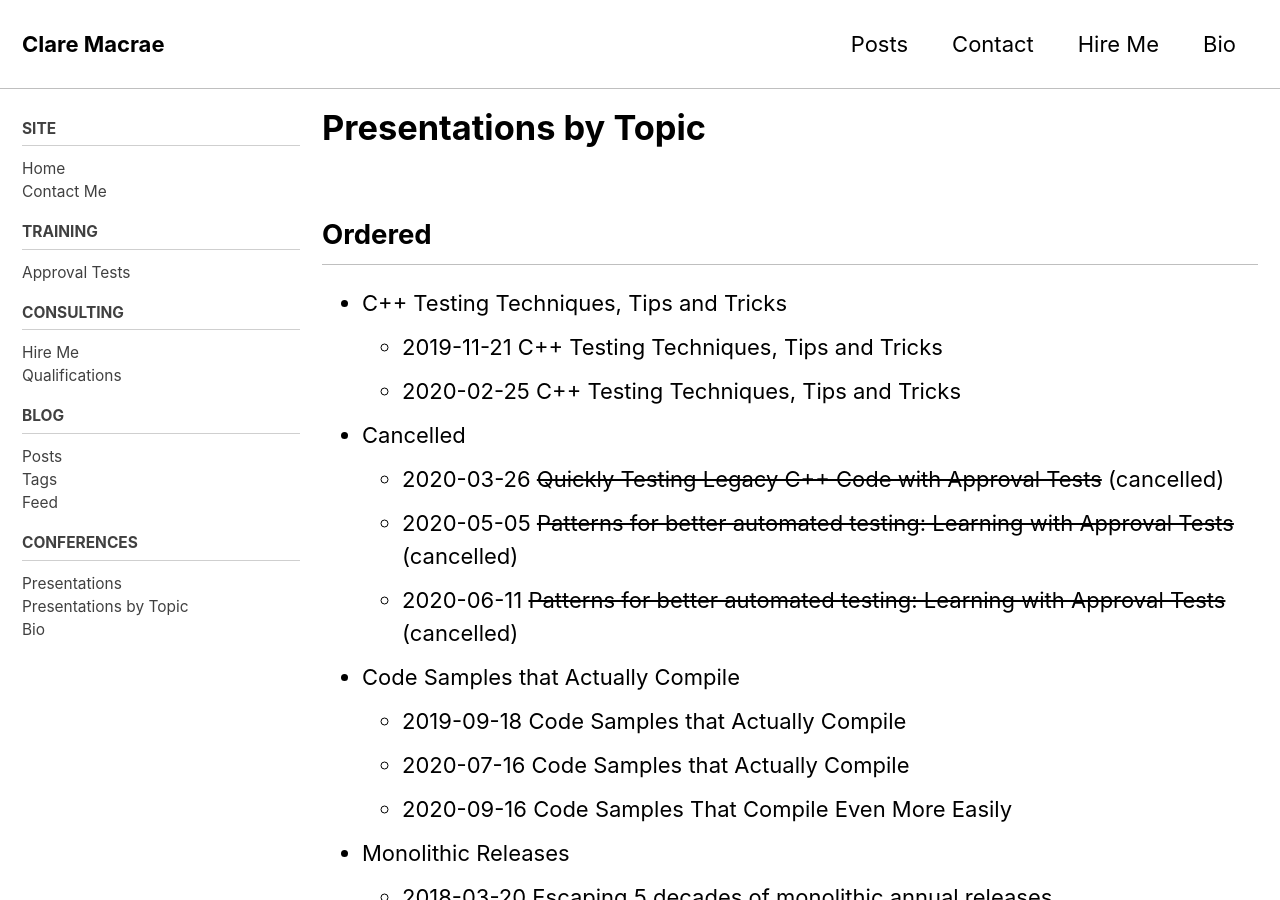
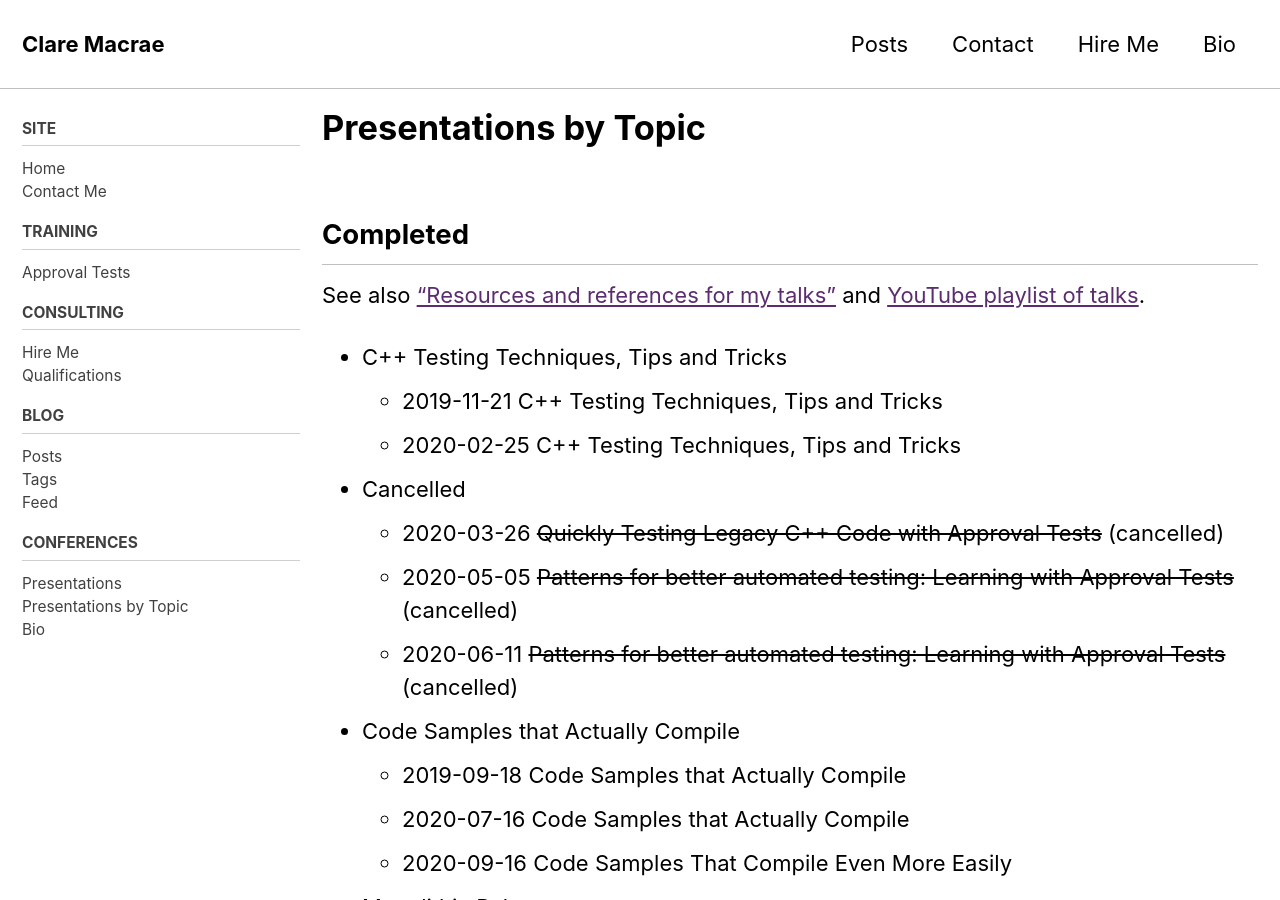
Before and after one commit to claremacrae/claremacrae.github.io, a Jekyll site: the page built from conferences/presentations_by_topic.md, in a window 1280 px wide and 900 px high. Built offline with Jekyll 4.4.1, drawn with Linux system fonts in a browser that asks for light colours; cached includes are drawn as plain includes; nearby versions of some CDN libraries; some of the changed text lies outside the part shown.

Commit message:
Move sorting code down, close to where it will be used

```diff
--- a/_layouts/presentations_by_topic.html
+++ b/_layouts/presentations_by_topic.html
@@ -2,7 +2,9 @@
 layout: single
 ---
 
-<h2>Ordered</h2>
+<h2 id="completed">Completed</h2>
+
+<p>See also <a href="https://github.com/claremacrae/talks">“Resources and references for my talks”</a> and <a href="https://www.youtube.com/playlist?list=PLoe3M-5Wdtgzzw7J-owNzk2vFOwTO8VtF">YouTube playlist of talks</a>.</p>
 
 {% assign categoryGroups = site.data.presentations | group_by: "category" %}
 {% assign categoryGroupsSorted = categoryGroups | sort: "name" %}
```
Also changed, not shown: other parts of _layouts/presentations_by_topic.html (+0 -4 lines).
